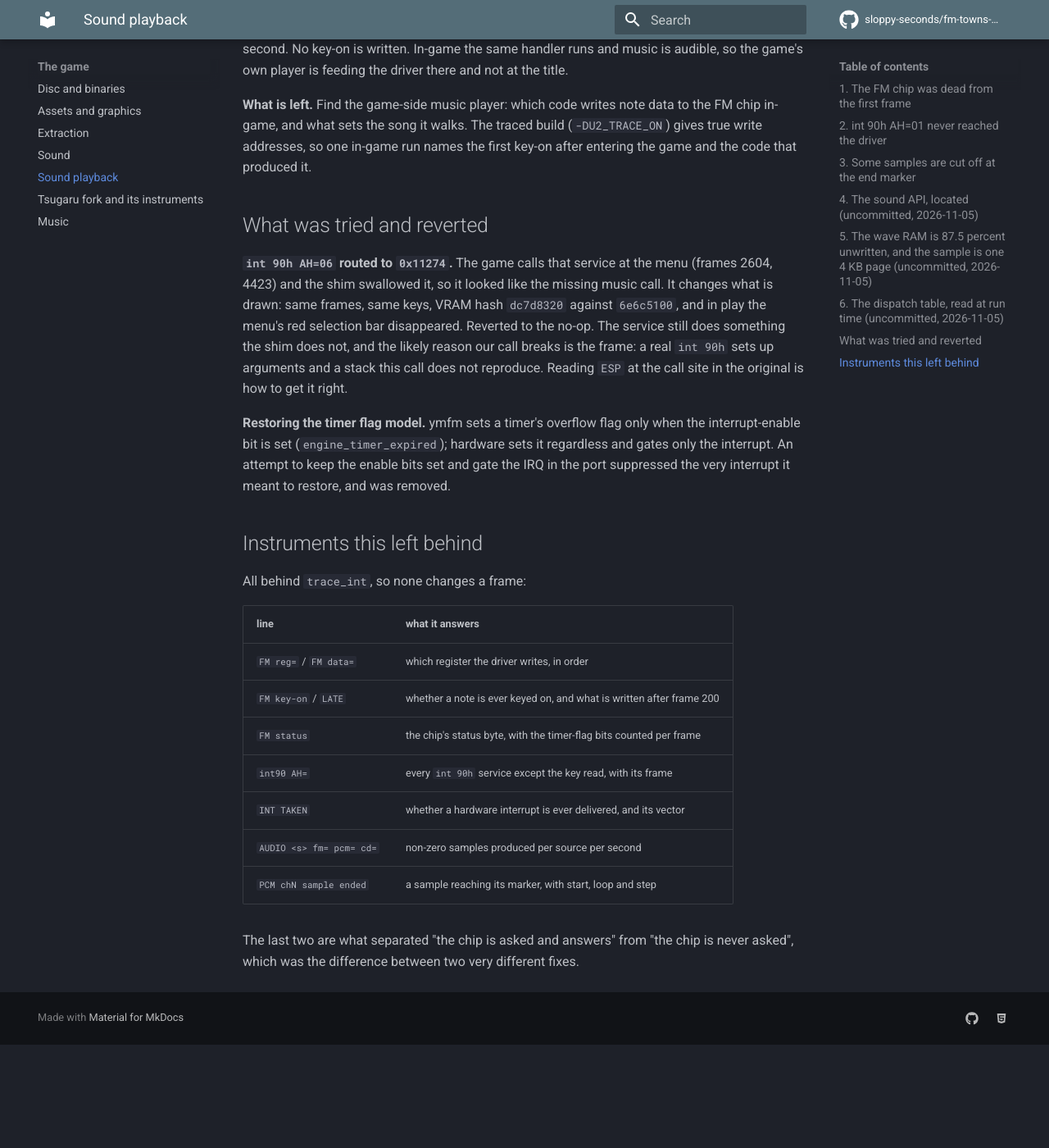
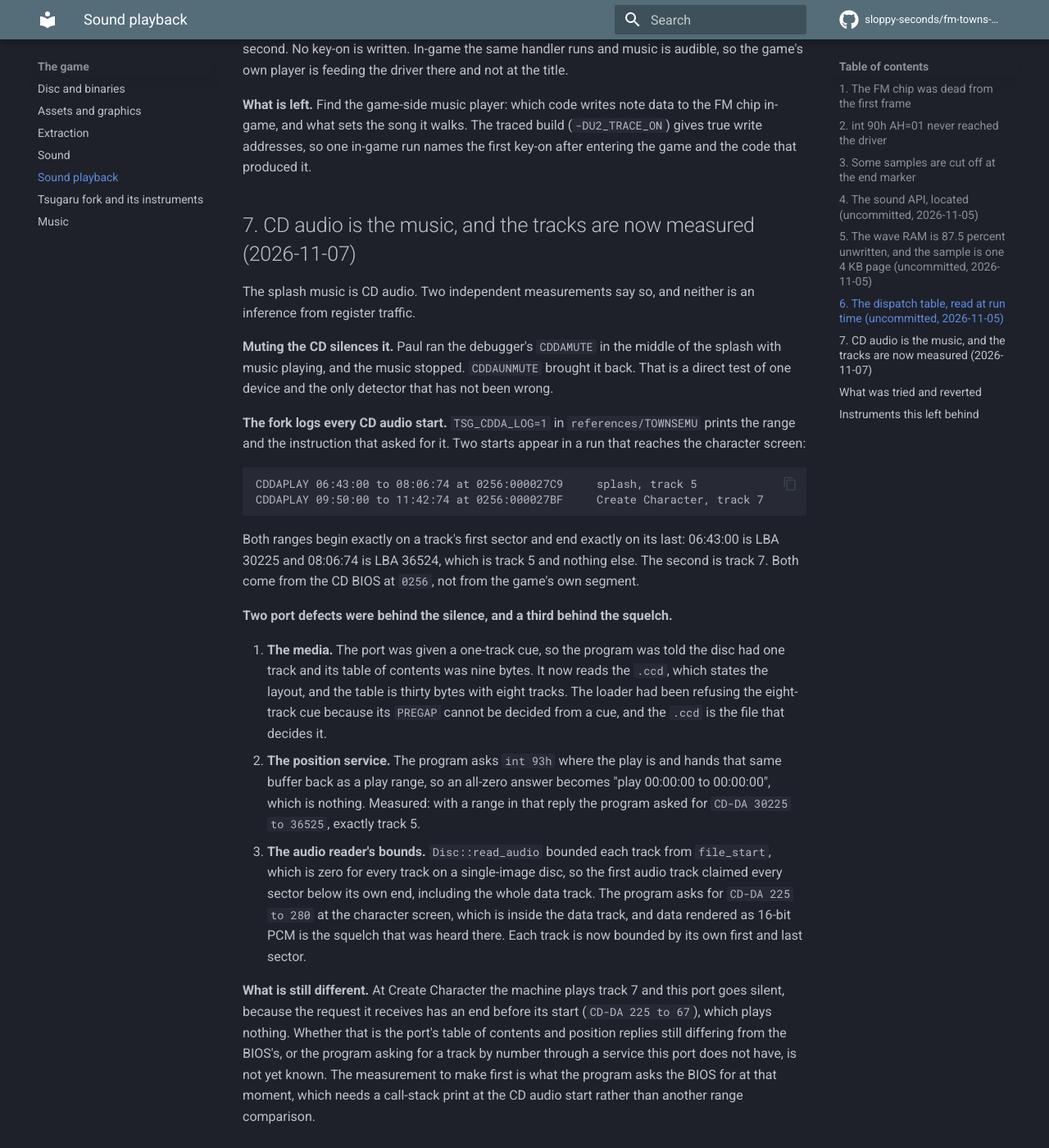
Before and after one commit to sloppy-seconds/fm-towns-ultima, an MkDocs documentation site: the page built from docs/audio-playback.md, in a window 1280 px wide and 1400 px high, scrolled down 4532 px. Shown: the whole window at 82% size. Built offline with MkDocs 1.6.1 and Material for MkDocs 9.7.7, drawn with Linux system fonts in a browser that asks for light colours; comment, search, counter and statistics services are not loaded; before the commit the page ends 5806 px from its top, so only the background shows below that.

Commit message:
port: the splash music plays, and the disc description that makes it possible
The media the port is handed decides whether a program can ask for music at all. The archive.org download ships a .ccd beside the
image, it states the layout, and the port preferred a generated one-track cue, so the program was told the disc had one track and its
CD-audio request came out as 00:00:00 to 00:00:00. It now uses the .ccd when one is present.

Measured in play on 2026-11-07: the splash plays track 5, the music the original plays, and it continues until the character screen.

The character screen is still different and that is recorded rather than guessed: the original plays track 7 there, from a CDDAPLAY
09:50:00 to 11:42:74 logged by the fork, and this port receives a request whose end precedes its start and plays nothing. Finding
what the program asks the BIOS for at that moment needs a call-stack print at the audio start, not another range comparison.

Also here: U2_CD_TEST starts a CD track at launch so the audio path can be tested without the program, which is how the port's CD
audio was shown to work at 44,100 samples a second while the program was still asking for silence.

````diff
--- a/docs/audio-playback.md
+++ b/docs/audio-playback.md
@@ -155,6 +155,43 @@ music is audible, so the game's own player is feeding the driver there and not a
 walks. The traced build (`-DU2_TRACE_ON`) gives true write addresses, so one in-game run names the first key-on after entering
 the game and the code that produced it.
 
+## 7. CD audio is the music, and the tracks are now measured (2026-11-07)
+
+The splash music is CD audio. Two independent measurements say so, and neither is an inference from register traffic.
+
+**Muting the CD silences it.** Paul ran the debugger's `CDDAMUTE` in the middle of the splash with music playing, and the music
+stopped. `CDDAUNMUTE` brought it back. That is a direct test of one device and the only detector that has not been wrong.
+
+**The fork logs every CD audio start.** `TSG_CDDA_LOG=1` in `references/TOWNSEMU` prints the range and the instruction that asked
+for it. Two starts appear in a run that reaches the character screen:
+
+```
+CDDAPLAY 06:43:00 to 08:06:74 at 0256:000027C9     splash, track 5
+CDDAPLAY 09:50:00 to 11:42:74 at 0256:000027BF     Create Character, track 7
+```
+
+Both ranges begin exactly on a track's first sector and end exactly on its last: 06:43:00 is LBA 30225 and 08:06:74 is LBA 36524,
+which is track 5 and nothing else. The second is track 7. Both come from the CD BIOS at `0256`, not from the game's own segment.
+
+**Two port defects were behind the silence, and a third behind the squelch.**
+
+1. **The media.** The port was given a one-track cue, so the program was told the disc had one track and its table of contents was
+   nine bytes. It now reads the `.ccd`, which states the layout, and the table is thirty bytes with eight tracks. The loader had
+   been refusing the eight-track cue because its `PREGAP` cannot be decided from a cue, and the `.ccd` is the file that decides it.
+2. **The position service.** The program asks `int 93h` where the play is and hands that same buffer back as a play range, so an
+   all-zero answer becomes "play 00:00:00 to 00:00:00", which is nothing. Measured: with a range in that reply the program asked
+   for `CD-DA 30225 to 36525`, exactly track 5.
+3. **The audio reader's bounds.** `Disc::read_audio` bounded each track from `file_start`, which is zero for every track on a
+   single-image disc, so the first audio track claimed every sector below its own end, including the whole data track. The program
+   asks for `CD-DA 225 to 280` at the character screen, which is inside the data track, and data rendered as 16-bit PCM is the
+   squelch that was heard there. Each track is now bounded by its own first and last sector.
+
+**What is still different.** At Create Character the machine plays track 7 and this port goes silent, because the request it receives
+has an end before its start (`CD-DA 225 to 67`), which plays nothing. Whether that is the port's table of contents and position
+replies still differing from the BIOS's, or the program asking for a track by number through a service this port does not have, is
+not yet known. The measurement to make first is what the program asks the BIOS for at that moment, which needs a call-stack print at
+the CD audio start rather than another range comparison.
+
 ## What was tried and reverted
 
 **`int 90h AH=06` routed to `0x11274`.** The game calls that service at the menu (frames 2604, 4423) and the shim swallowed
--- a/docs/plan-recomp.md
+++ b/docs/plan-recomp.md
@@ -1286,7 +1286,8 @@ and a prefix rule would demand the flag for variables the port has never heard o
 | `U2_VRAM_DUMP=<path>` | write the whole 524,288-byte VRAM array raw when the run ends, so two frames can be diffed byte by byte to find **where** a drawing went rather than whether the picture looks right. This is what established that the copyright notice's box and bars are drawn while no text is stored anywhere in the VRAM window. |
 | `U2_VRAM_HASH=1` | the comparison that does work: non-zero count, an FNV-1a over all 524,288 VRAM bytes, and one hash per 16 KB block. The machine's VRAM is the same 512 KB through segment `0120`, read with `MD 120:<off>` (256 bytes a line, 17 s for the lot) and hashed the same way, so a difference can be named by region. Item 7a. |
 | `U2_TICKS=1` | run the timer BIOS's 10 ms callbacks inside the machine poll and nothing else. The poll is called by the recompiled code 13,938 times through `X86_POLL`, and its two optional jobs are separate questions: this one, and interrupt delivery. Off by default, because turning on both at once silenced the FM music and one variable at a time is the only way to tell which half did it. Item 5n. |
-| `U2_NO_IRQ=1` | turn hardware interrupt delivery off in the machine poll, for a differential run. Delivery is on by default: it is part of the machine, and with it off the port took no interrupts at all and the sound driver waited a minute for a timer that had expired. | The port's sound engine comes up about 66 seconds after launch whatever is on screen, which is the shape of a driver waiting for a tick it never gets. |
+| `U2_NO_IRQ=1` | turn hardware interrupt delivery off in the machine poll, for a differential run. Delivery is on by default: it is part of the machine, and with it off the port took no interrupts at all and the sound driver waited a minute for a timer that had expired. |
+| `U2_CD_TEST=<from>:<to>` | start CD-DA playback at the given LBA range as soon as the disc opens, without the program asking. It tests the audio path on its own: measured 2026-11-07, `U2_CD_TEST=9600:20000` produced 44,097 samples in the first second and 28,374 in the second, which is how the port's CD audio was shown to work while the program was still asking to play nothing. | The port's sound engine comes up about 66 seconds after launch whatever is on screen, which is the shape of a driver waiting for a tick it never gets. |
 
 #### The command line
 
````
Also changed, not shown: 2 other files.
